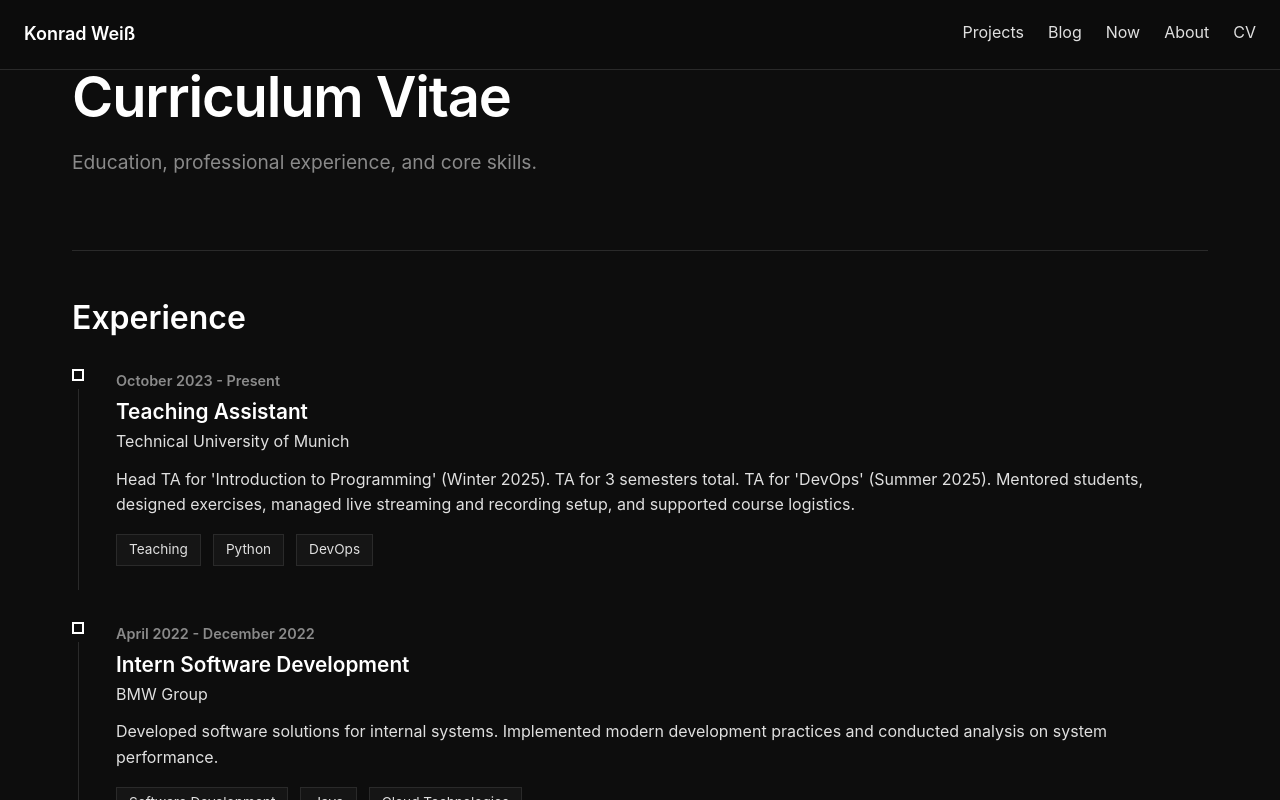
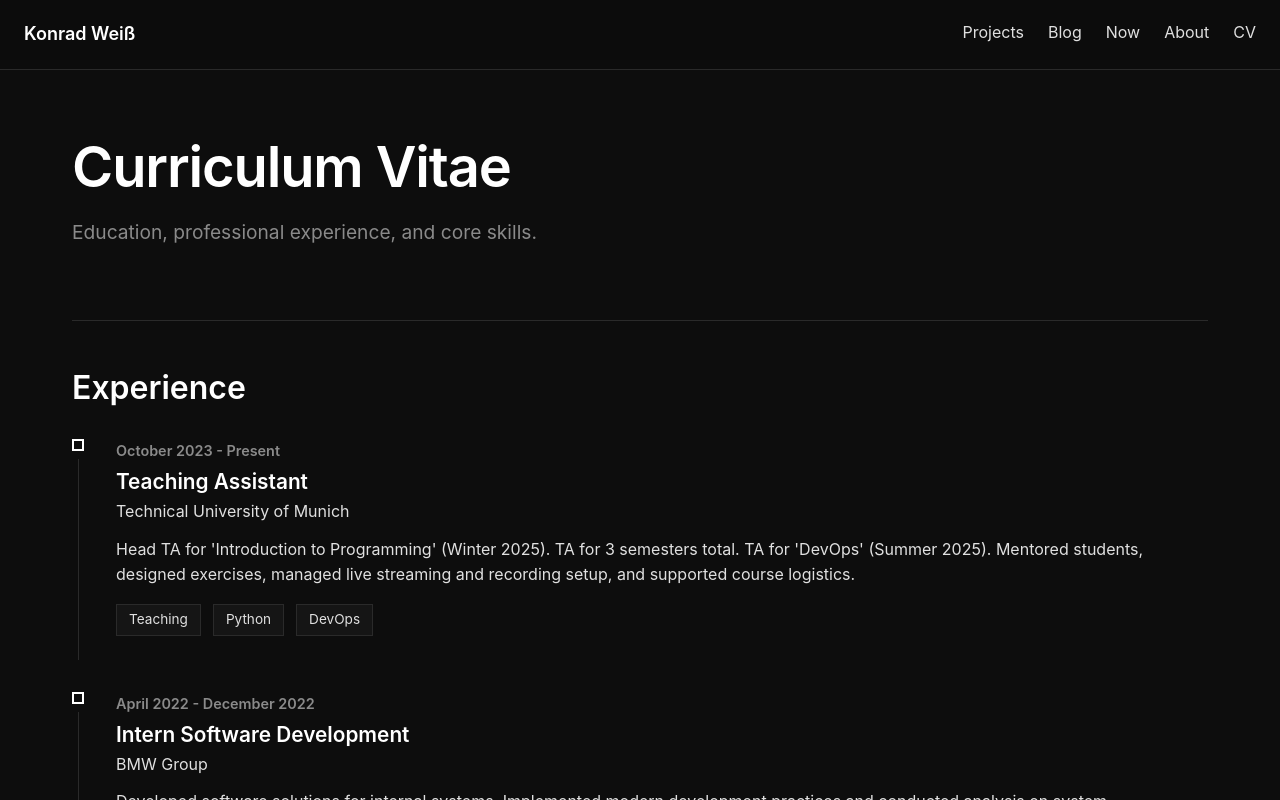
Before and after one commit to konrad2002/konrad2002.de, a Next.js app: page /cv in a window 1280 px wide. Shown: the top 800 px of the page. Built offline with nearby package versions, Linux system fonts and the light colour scheme.

Commit message:
add margin on top of the page

```diff
--- a/src/components/Container/Container.module.css
+++ b/src/components/Container/Container.module.css
@@ -1,6 +1,6 @@
 .container {
     width: 100%;
-    margin: 0 auto;
+    margin: 70px auto 0 auto;
     padding: 0 2rem;
 }
 
```
